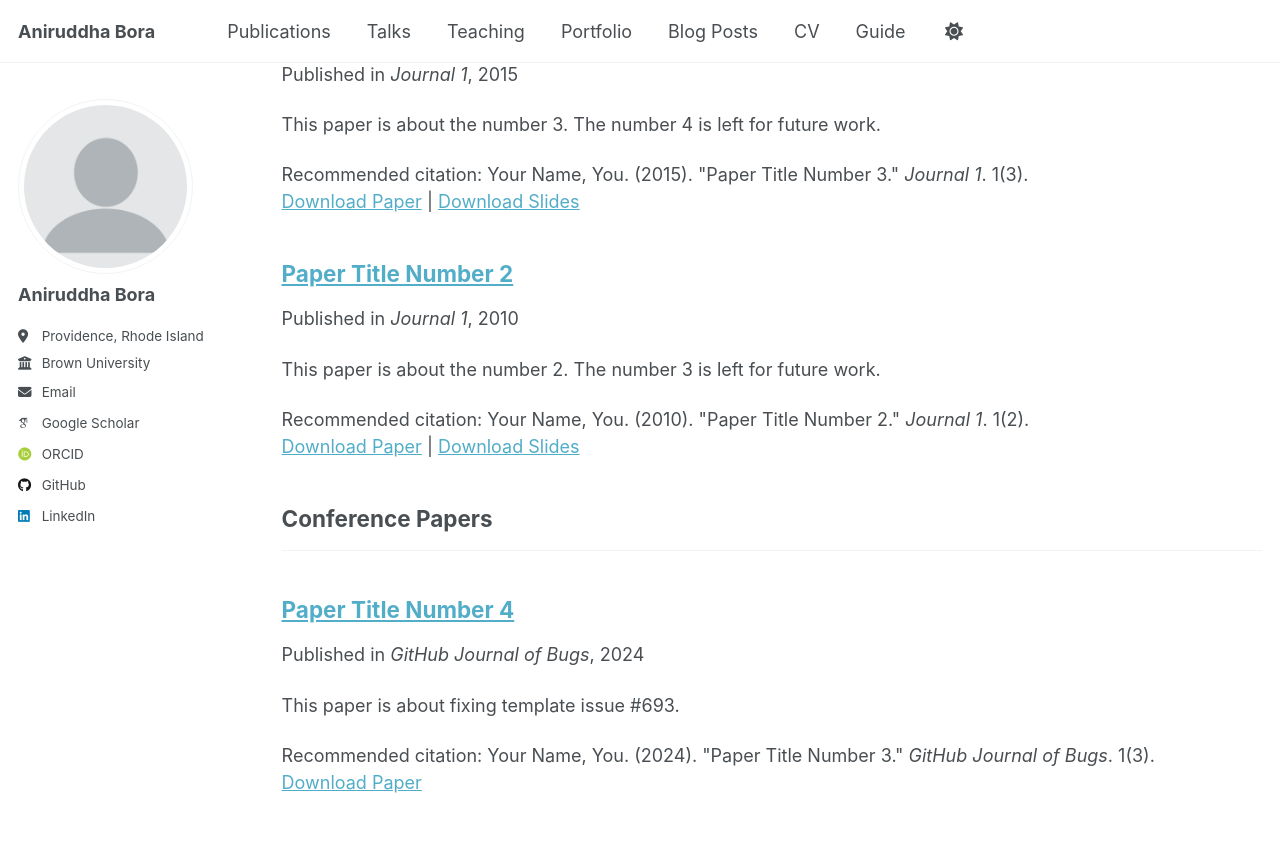
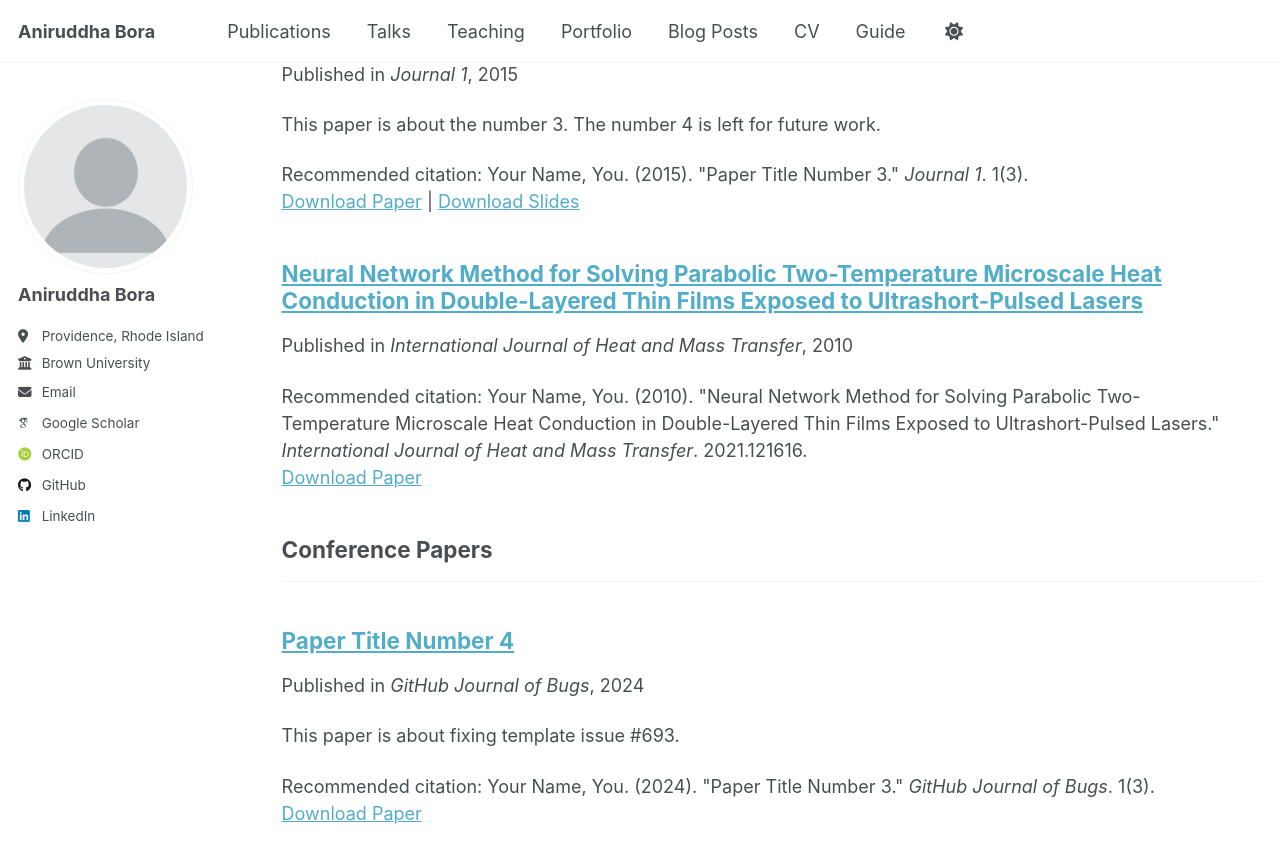
Before and after one commit to aniruddhabora/aniruddhabora.github.io, a Jekyll site: the page built from _pages/publications.html, in a window 1280 px wide and 900 px high, scrolled down 564 px. Shown: the top 863 px of the window. Built offline with Jekyll 4.4.1, drawn with Linux system fonts in a browser that asks for light colours; some web fonts are replaced.

Commit message:
Update 2010-10-01-paper-title-number-2.md

```diff
--- a/_publications/2010-10-01-paper-title-number-2.md
+++ b/_publications/2010-10-01-paper-title-number-2.md
@@ -1,14 +1,10 @@
 ---
-title: "Paper Title Number 2"
+title: "Neural Network Method for Solving Parabolic Two-Temperature Microscale Heat Conduction in Double-Layered Thin Films Exposed to Ultrashort-Pulsed Lasers"
 collection: publications
 category: manuscripts
-permalink: /publication/2010-10-01-paper-title-number-2
-excerpt: 'This paper is about the number 2. The number 3 is left for future work.'
+permalink: https://doi.org/10.1016/j.ijheatmasstransfer.2021.121616
 date: 2010-10-01
-venue: 'Journal 1'
-slidesurl: 'http://academicpages.github.io/files/slides2.pdf'
-paperurl: 'http://academicpages.github.io/files/paper2.pdf'
-citation: 'Your Name, You. (2010). &quot;Paper Title Number 2.&quot; <i>Journal 1</i>. 1(2).'
+venue: 'International Journal of Heat and Mass Transfer'
+paperurl: 'https://www.sciencedirect.com/science/article/abs/pii/S0017931021007195'
+citation: 'Your Name, You. (2010). &quot;Neural Network Method for Solving Parabolic Two-Temperature Microscale Heat Conduction in Double-Layered Thin Films Exposed to Ultrashort-Pulsed Lasers.&quot; <i>International Journal of Heat and Mass Transfer</i>. 2021.121616.'
 ---
-
-The contents above will be part of a list of publications, if the user clicks the link for the publication than the contents of section will be rendered as a full page, allowing you to provide more information about the paper for the reader. When publications are displayed as a single page, the contents of the above "citation" field will automatically be included below this section in a smaller font.
```
